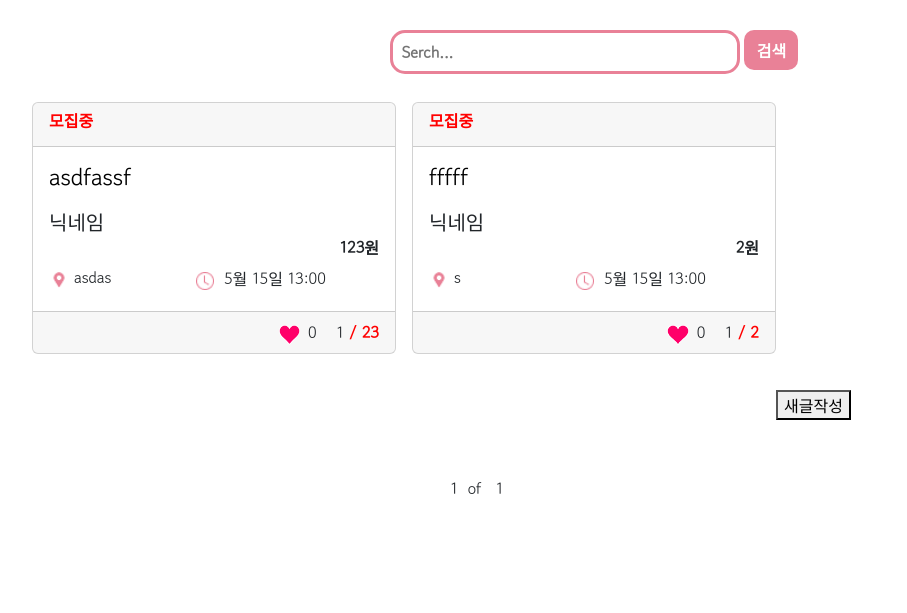
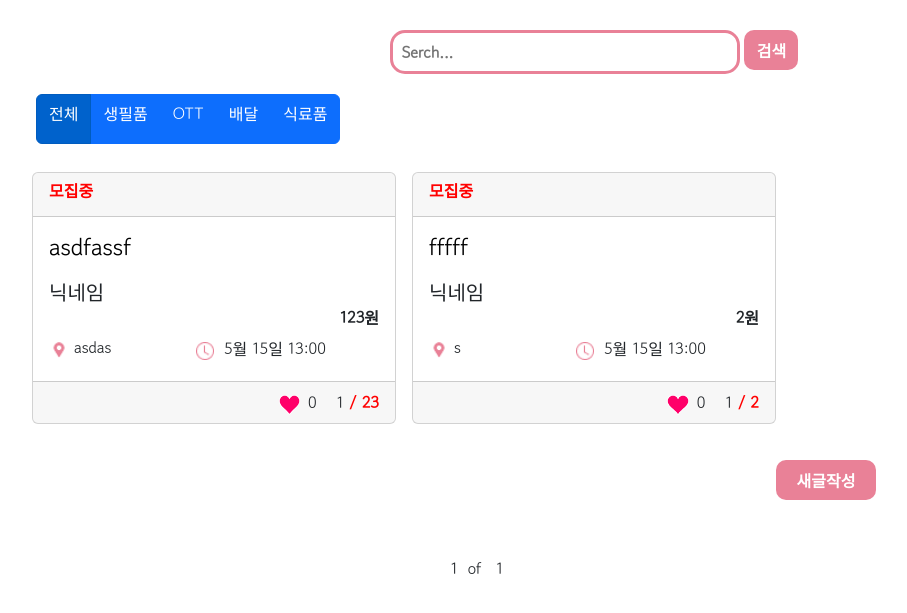
Before and after one commit to minsol1/buytogether, a Django app: page /purhome in a window 1280 px wide. Shown: the part 56-669 px from the top of the page, without its empty margins (46-953 px from the left). Run offline with Django 4.2, Linux system fonts and the light colour scheme; data comes from the database, SQL or seed files in the repository; some libraries are stand-ins or nearby versions.

Commit message:
category

```diff
--- a/buyTogether/static/style.css
+++ b/buyTogether/static/style.css
@@ -321,6 +321,29 @@
 	background: #f09fb0;
 }
 
+.new_post_button {
+	width: 100px; height: 40px;
+	margin: 0; border: 0;
+	vertical-align: top;
+	background: #E98197;
+	color: white;
+	font-weight: bold;
+	border-radius: 10px;
+	cursor: pointer;
+}
+.new_post_button:hover {
+	background: #f09fb0;
+}
+
+.purbd_home_div_category{
+  height: 70px;
+  padding-top: 10px;
+  padding-bottom: 10px;
+  text-align: center;
+  vertical-align: middle;
+  margin: 0 auto;
+}
+
 
 /* ---------freebd-home---------- */
 .freebd-home-div{
--- a/buyTogether/templates/freebd/freehome.html
+++ b/buyTogether/templates/freebd/freehome.html
@@ -8,7 +8,7 @@
 {% for post in posts %}
 <div col="col-12">
         <div class="card" style="margin-top: 20px;">
-            <img src="{%static 'images/gray.jpg' %}" class="card-img-top" alt="...">
+            <img src="{%static 'images/gray.jpg' %}" class="card-img-top">
             <div class="card-body">
 
               <h4 class="card-title purbd_home_title"><a href="{% url 'detail' post.id %}" class="stretched-link" style=" text-decoration : none; color : black;">{{post.title}}</a></h4>
--- a/buyTogether/templates/purbd/home.html
+++ b/buyTogether/templates/purbd/home.html
@@ -16,6 +16,18 @@
             <button type='submit' class='sch_smit'>검색</button>
         </div>
       </div>
+      <div class = "row">
+        <div class = "col-12">
+              <div class="btn-group purbd_home_div_category">
+                <a href="/purhome" class="btn btn-primary active" aria-current="page">전체</a>
+                <a href="{% url 'category' 'necessity' %}" class="btn btn-primary">생필품</a>
+                <a href="{% url 'category' 'ott' %}" class="btn btn-primary">OTT</a>
+                <a href="{% url 'category' 'delivery' %}" class="btn btn-primary">배달</a>
+                <a href="{% url 'category' 'food' %}" class="btn btn-primary">식료품</a>
+              </div>
+      </div>
+      </div>
+
       <div class="row">
         {% for post in posts %}
         <div class="col-sm-6 col-md-4 p-2 position-relative">
@@ -48,7 +60,7 @@
 
         <div class="row justify-content-end ">
             <div class="col-sm-6 col-md-4 p-2 purbd_home_div">
-                <button type="button" onClick="location.href='create'">새글작성</button>
+                <button type="button" onClick="location.href='create'" class='new_post_button'>새글작성</button>
             </div>
         </div>
 
```
Also changed, not shown: buyTogether/templates/purbd/category.html (+87 -14 lines).
